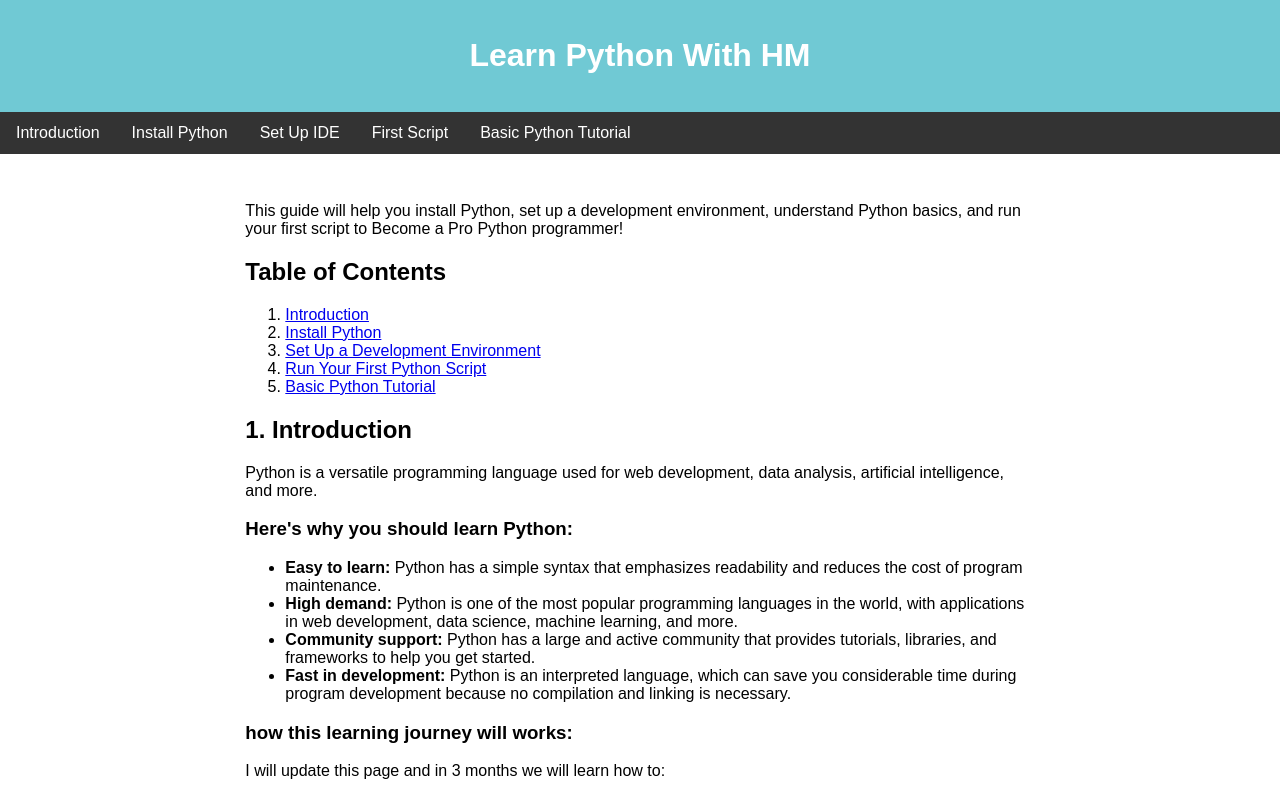
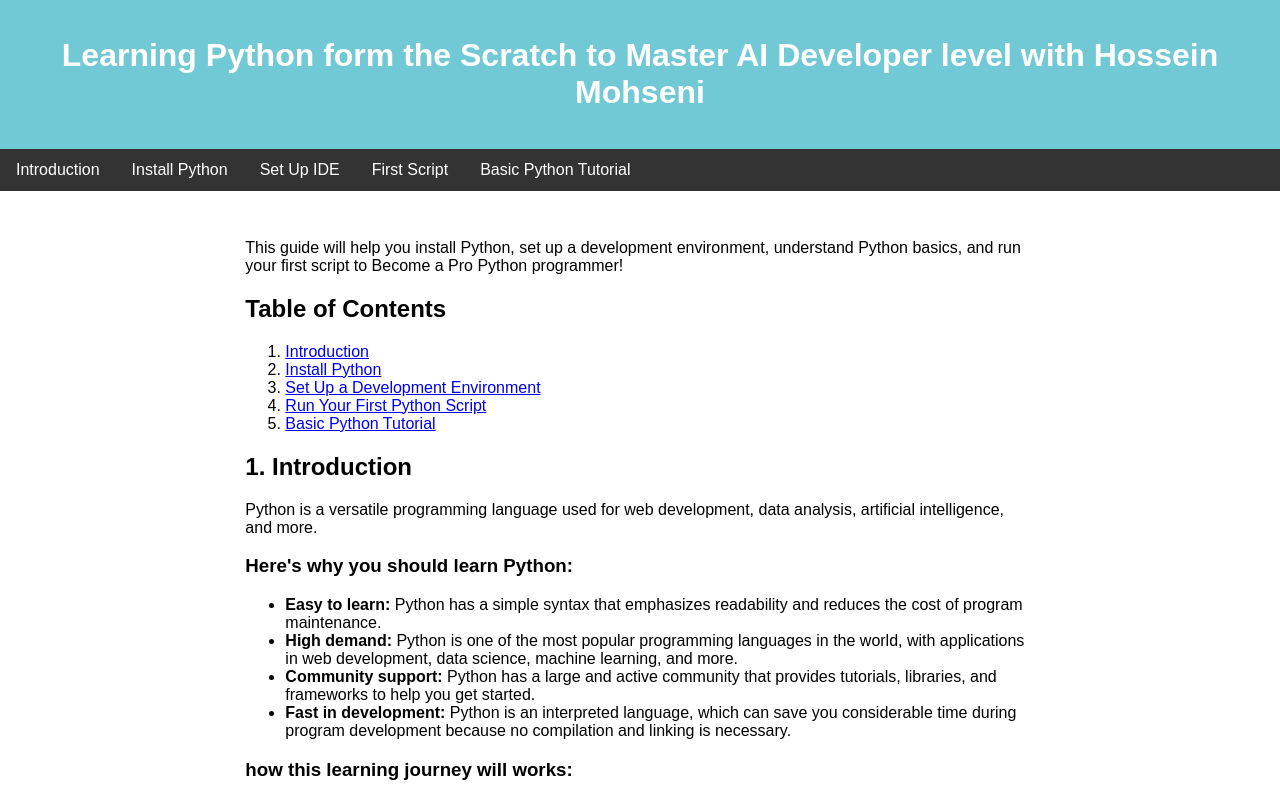
Before and after one commit to HosseinF90/AI-Learning-Journey, a plain HTML site: page index.html in a window 1280 px wide. Shown: the top 793 px of the page. Drawn offline with Linux system fonts and the light colour scheme.

Commit message:
Update title and header for Python tutorial page

```diff
--- a/index.html
+++ b/index.html
@@ -4,13 +4,13 @@
 <head>
     <meta charset="UTF-8">
     <meta name="viewport" content="width=device-width, initial-scale=1.0">
-    <title>Learn Python With HM90</title>
+    <title>Hossein's Python Tutorial</title>
     <link rel="stylesheet" href="Python/Toturial/styles.css">
 </head>
 
 <body>
     <header>
-        <h1>Learn Python With HM</h1>
+        <h1>Learning Python form the Scratch to Master AI Developer level with Hossein Mohseni</h1>
     </header>
     <nav>
         <a href="#introduction">Introduction</a>
```
